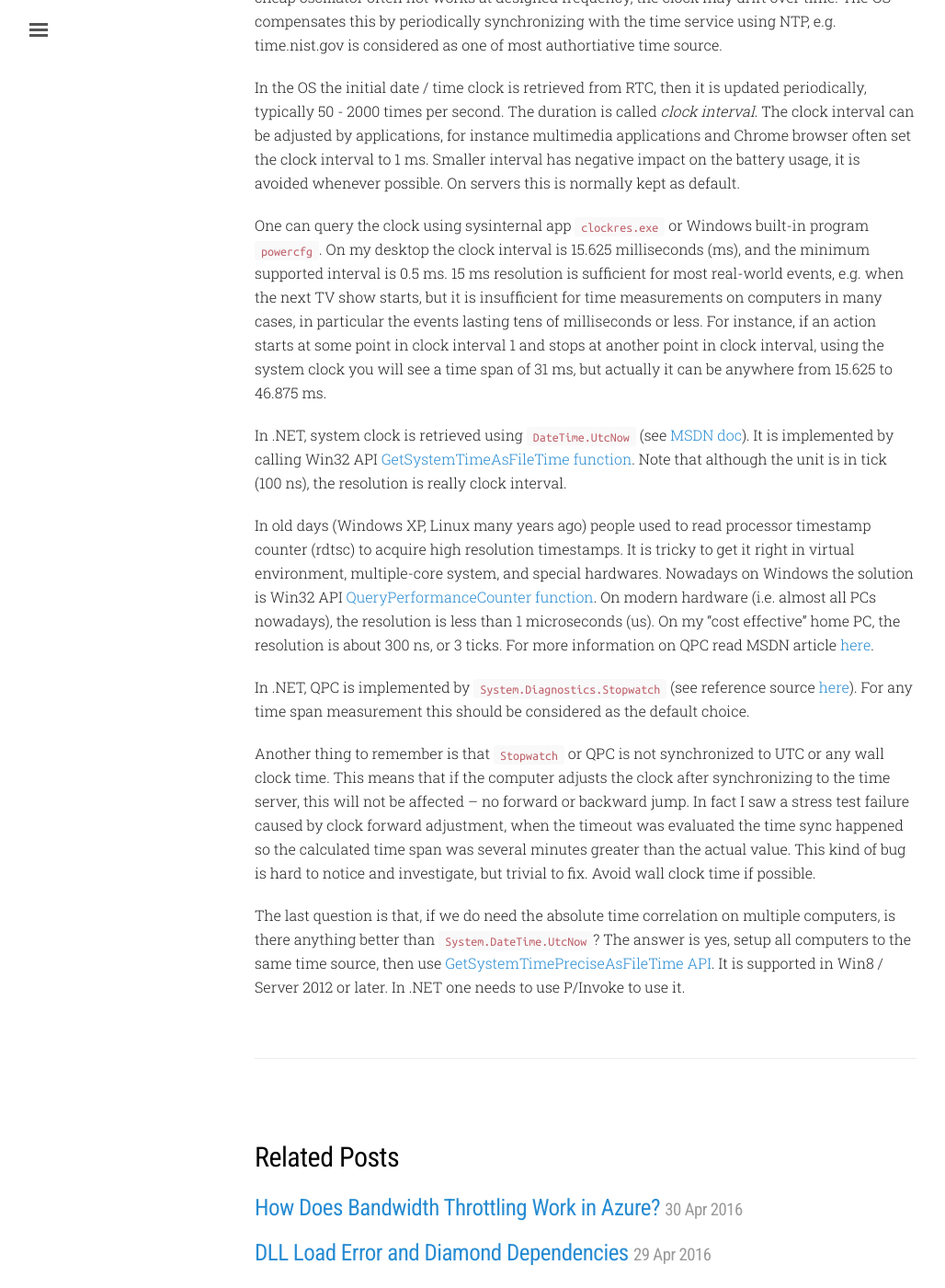
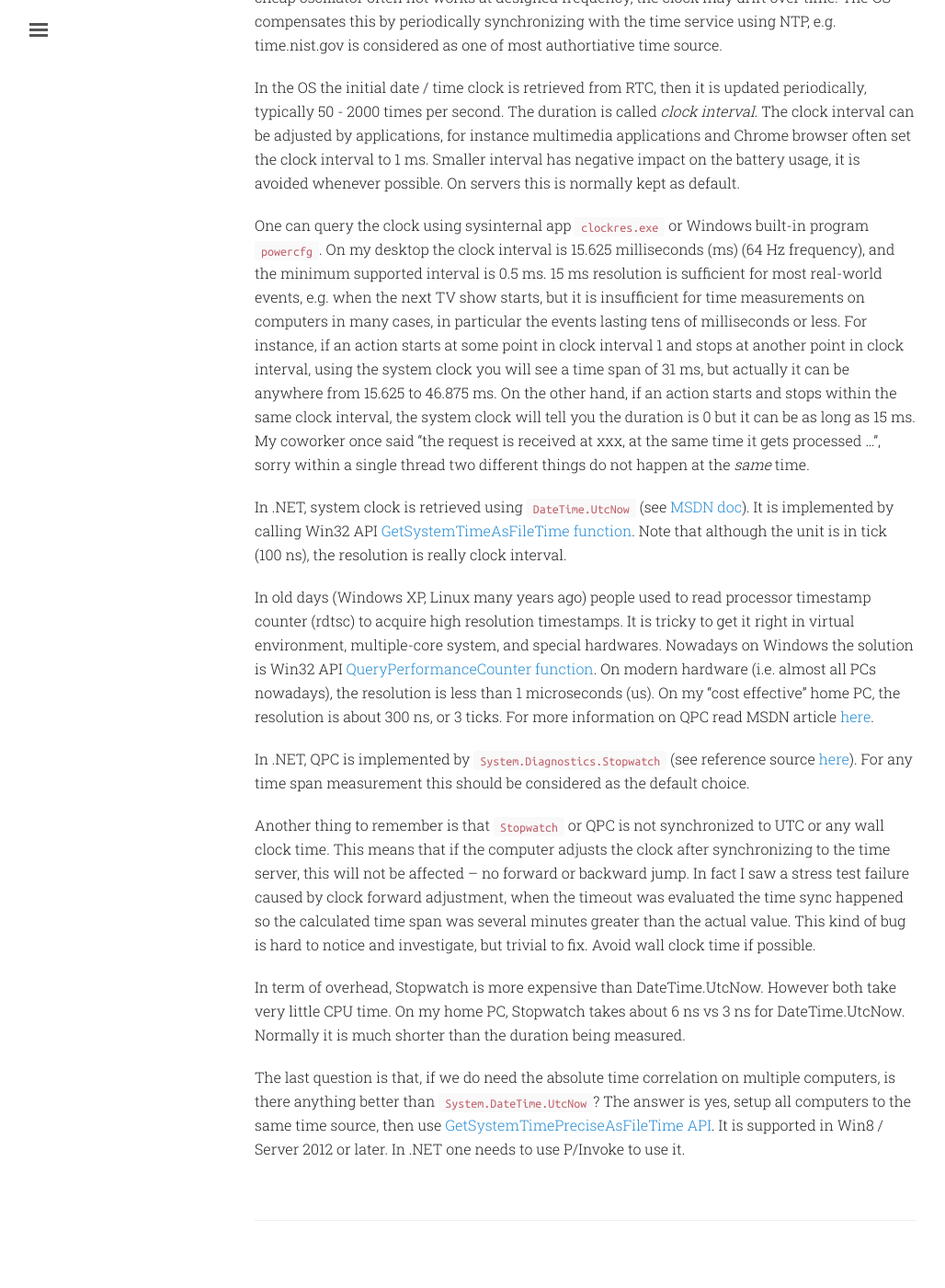
Before and after one commit to yaozhenhua/yaozhenhua.github.io, a Jekyll site: the page built from _posts/2016-05-14-time-span-measurement.md, in a window 1280 px wide and 1400 px high, scrolled down 770 px. Shown: the whole window at 92% size, without its empty margins (3-1031 px from the left). Built offline with Jekyll 4.4.1, drawn with Linux system fonts in a browser that asks for light colours; comment, search, counter and statistics services are not loaded.

Commit message:
revise the latest note 5/14

```diff
--- a/_posts/2016-05-14-time-span-measurement.md
+++ b/_posts/2016-05-14-time-span-measurement.md
@@ -30,11 +30,14 @@
 impact on the battery usage, it is avoided whenever possible.  On servers this is normally kept as default.
 
 One can query the clock using sysinternal app `clockres.exe` or Windows built-in program `powercfg`.  On my desktop the
-clock interval is 15.625 milliseconds (ms), and the minimum supported interval is 0.5 ms.  15 ms resolution is
-sufficient for most real-world events, e.g. when the next TV show starts, but it is insufficient for time measurements
-on computers in many cases, in particular the events lasting tens of milliseconds or less.  For instance, if an action
-starts at some point in clock interval 1 and stops at another point in clock interval, using the system clock you will
-see a time span of 31 ms, but actually it can be anywhere from 15.625 to 46.875 ms.
+clock interval is 15.625 milliseconds (ms) (64 Hz frequency), and the minimum supported interval is 0.5 ms.  15 ms
+resolution is sufficient for most real-world events, e.g. when the next TV show starts, but it is insufficient for time
+measurements on computers in many cases, in particular the events lasting tens of milliseconds or less.  For instance,
+if an action starts at some point in clock interval 1 and stops at another point in clock interval, using the system
+clock you will see a time span of 31 ms, but actually it can be anywhere from 15.625 to 46.875 ms.  On the other hand,
+if an action starts and stops within the same clock interval, the system clock will tell you the duration is 0 but it
+can be as long as 15 ms.  My coworker once said "the request is received at xxx, at the same time it gets processed
+...", sorry within a single thread two different things do not happen at the *same* time.
 
 In .NET, system clock is retrieved using `DateTime.UtcNow` (see [MSDN
 doc](https://msdn.microsoft.com/en-us/library/system.datetime.utcnow%28v=vs.110%29.aspx?f=255&MSPPError=-2147217396)).
@@ -60,6 +63,10 @@
 the time sync happened so the calculated time span was several minutes greater than the actual value.  This kind of bug
 is hard to notice and investigate, but trivial to fix.  Avoid wall clock time if possible.
 
+In term of overhead, Stopwatch is more expensive than DateTime.UtcNow.  However both take very little CPU time.  On my
+home PC, Stopwatch takes about 6 ns vs 3 ns for DateTime.UtcNow.  Normally it is much shorter than the duration being
+measured.
+
 The last question is that, if we do need the absolute time correlation on multiple computers, is there anything better
 than `System.DateTime.UtcNow`?  The answer is yes, setup all computers to the same time source, then use
 [GetSystemTimePreciseAsFileTime
```
